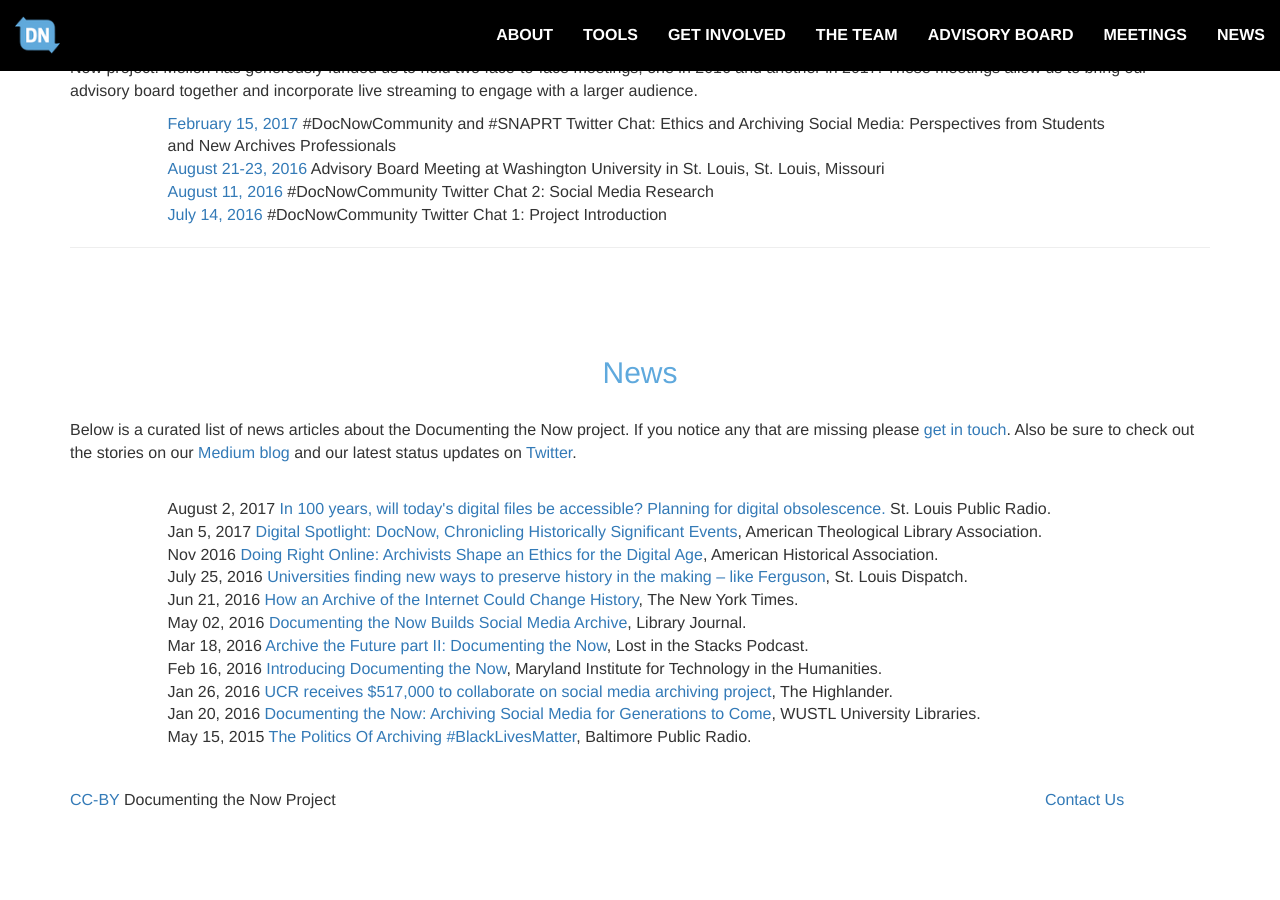
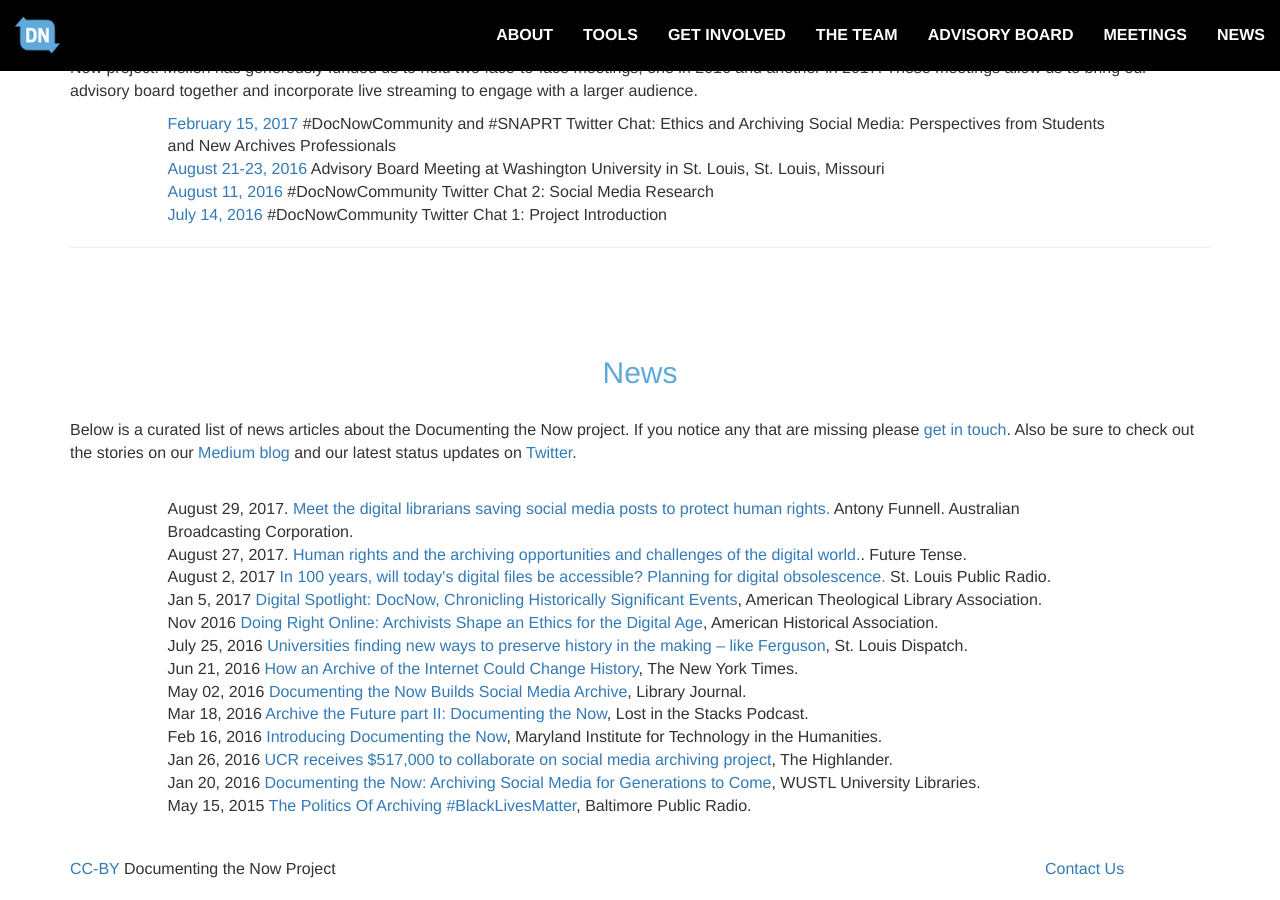
Before and after one commit to DocNow/docnow.github.io, a Jekyll site: the page built from index.html, in a window 1280 px wide and 900 px high, scrolled down 3983 px. Built offline with Jekyll 4.4.1, drawn with Linux system fonts in a browser that asks for light colours; before the commit the page ends 4815 px from its top, so only the background shows below that.

Commit message:
added some news

```diff
--- a/index.html
+++ b/index.html
@@ -325,6 +325,12 @@
 
             <div class="row">
                 <div class="col-lg-offset-1 col-lg-10 news-items">
+                  August 29, 2017. <a href="http://www.abc.net.au/news/2017-08-29/archivist-as-activist-human-rights-in-a-digital-world/8852068">Meet the digital librarians saving social media posts to protect human rights.</a> Antony Funnell.  Australian Broadcasting Corporation.</a>
+                </div>
+                <div class="col-lg-offset-1 col-lg-10 news-items">
+                  August 27, 2017. <a href="http://www.abc.net.au/radionational/programs/futuretense/human-rights-and-the-opportunities-and-challenges-of-the-digita/8827514">Human rights and the archiving opportunities and challenges of the digital world.</a>. Future Tense.
+                </div>
+                <div class="col-lg-offset-1 col-lg-10 news-items">
                   August 2, 2017 <a href="http://news.stlpublicradio.org/post/100-years-will-todays-digital-files-be-accessible-planning-digital-obsolescence">In 100 years, will today's digital files be accessible?  Planning for digital obsolescence.</a> St. Louis Public Radio.
                 </div>
                 <div class="col-lg-offset-1 col-lg-10 news-items">
```
